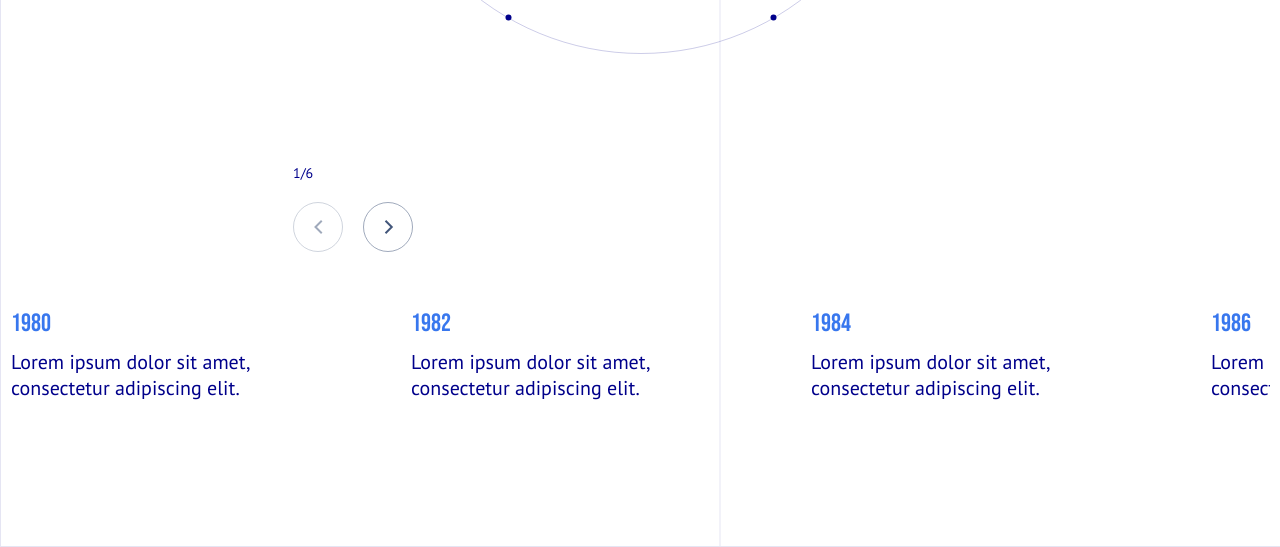
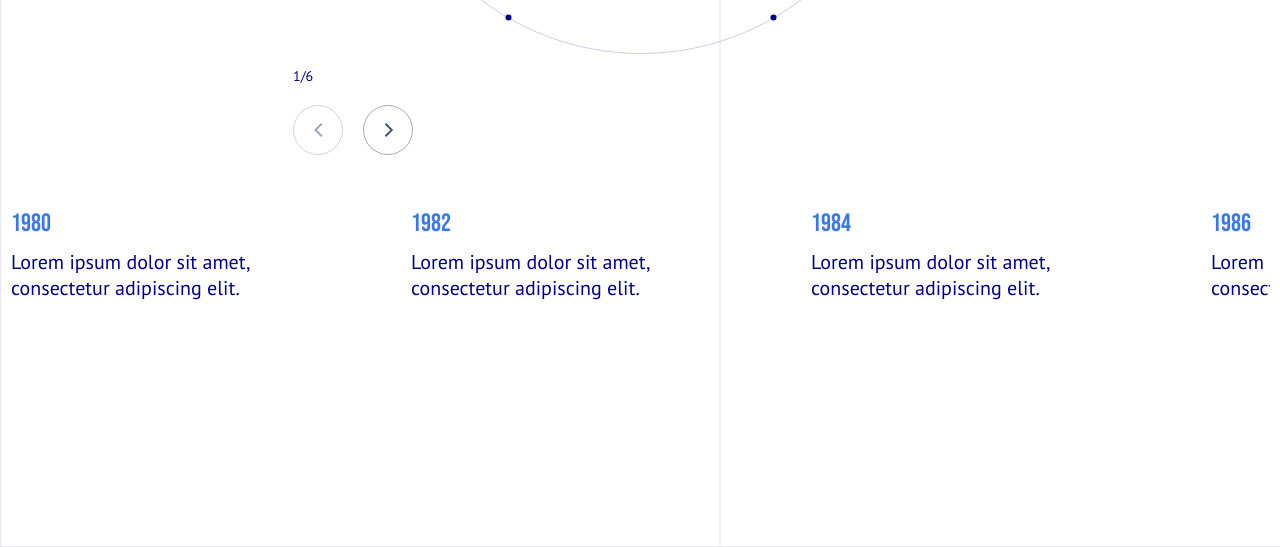
Before and after one commit to ESKoVV/History_animation, a plain HTML site: page index.html in a window 1280 px wide. Shown: the part 533-1080 px from the top of the page. Drawn offline with Linux system fonts and the light colour scheme.

Commit message:
Update index.html

```diff
--- a/index.html
+++ b/index.html
@@ -205,7 +205,7 @@
 
         .controls {
             position: absolute;
-            top: 697px;
+            top: 600px;
             left: 293px;
             width: 120px;
             height: 88px;
@@ -213,7 +213,7 @@
 
         .cards-scroll-container {
             position: absolute;
-            top: 841px; /* 697 + 56 +88*/
+            top: 741px; /* 697 + 56 +88*/
             left: 50%;
             transform: translateX(-50%);
             width: 1420px; /* 1260 + 80 + 80 */
```
